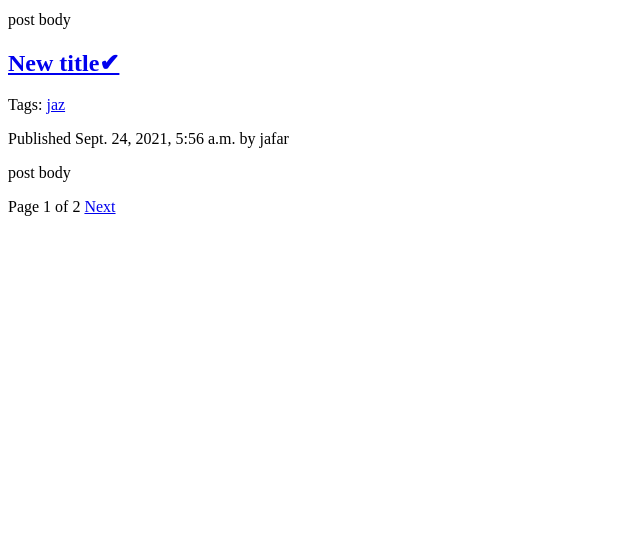
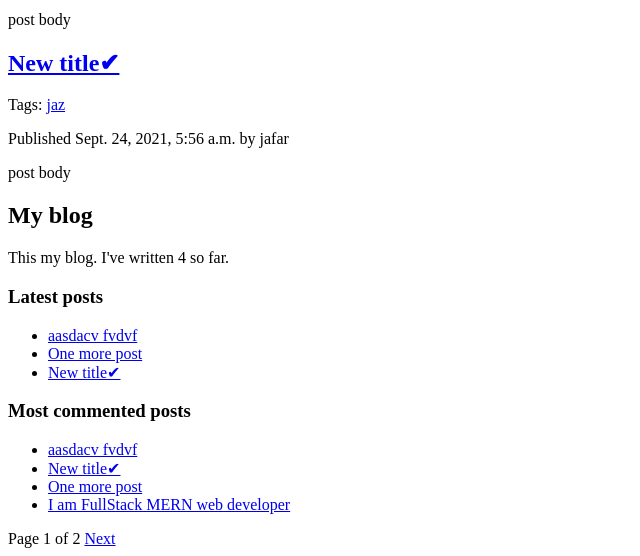
Before and after one commit to jafarjalilov/CompleteBlog, a Django app: page /blog/ in a window 1280 px wide. Shown: the part 337-893 px from the top of the page, without its empty margins (0-640 px from the left). Before the commit the page ends 553 px from the top, so only its background shows below. Run offline with Django 3.2, Linux system fonts and the light colour scheme; data comes from the database, SQL or seed files in the repository; both versions use the stored data as it was after the commit; parts of the project's set-up code (start-up, migrations or seed data) failed here and were passed over.

Commit message:
Custom template tags

```diff
--- /dev/null
+++ b/blog/templatetags/blog_tags.py
@@ -0,0 +1,18 @@
+from django import template
+from django.db.models import Count
+from ..models import Post
+
+register = template.Library()
+
+@register.simple_tag
+def total_posts():
+    return Post.objects.all().count() # Post.published.count()
+
+@register.inclusion_tag('blog/latest_posts.html')
+def show_latest_posts(count=5):
+    latest_posts = Post.objects.all().order_by('-publish')[:count] # Post.published.order_by('-publish')[:count]
+    return {'latest_posts': latest_posts}
+
+@register.simple_tag
+def get_most_commented_posts(count=5):
+    return Post.objects.all().annotate(total_comments = Count('comments')).order_by('-total_comments')[:count]
--- /dev/null
+++ b/templates/blog/latest_posts.html
@@ -0,0 +1,7 @@
+<ul>
+    {% for post in latest_posts %}
+        <li>
+            <a href="{{ post.get_absolute_url }}">{{ post.title }}</a>
+        </li>
+    {% endfor %}
+</ul>
--- a/templates/blog/list.html
+++ b/templates/blog/list.html
@@ -1,4 +1,5 @@
 {% extends 'base.html' %}
+{% load blog_tags%}
 {% block title %}Blog{% endblock title %}
 
 {% block content %}
@@ -24,5 +25,21 @@
         {{ post.body | truncatewords:30 | linebreaks }}
     {% endfor %}
 
+    <div id="sidebar">
+        <h2>My blog</h2>
+        <p>This my blog. I've written {% total_posts %} so far.</p>
+        <h3>Latest posts</h3>
+        {% show_latest_posts 3%}
+        <h3>Most commented posts</h3>
+        {% get_most_commented_posts as most_commented_posts %}
+        <ul>
+            {% for post in most_commented_posts %}
+            <li>
+                <a href="{{ post.get_absolute_url }}">{{ post.title }}</a>
+            </li>
+            {% endfor %}
+        </ul>
+    </div>
+
     {% include "pagination.html" with page=posts %}
 {% endblock content %}
```
Also changed, not shown: blog/templatetags/__init__.py (added), db.sqlite3.
